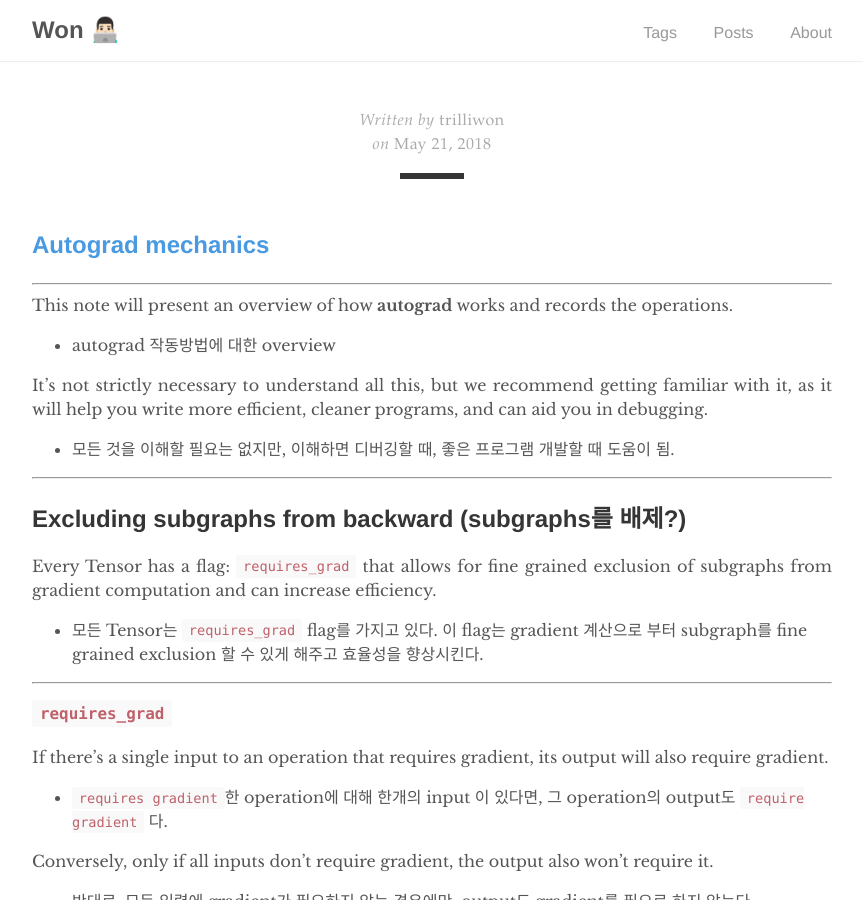
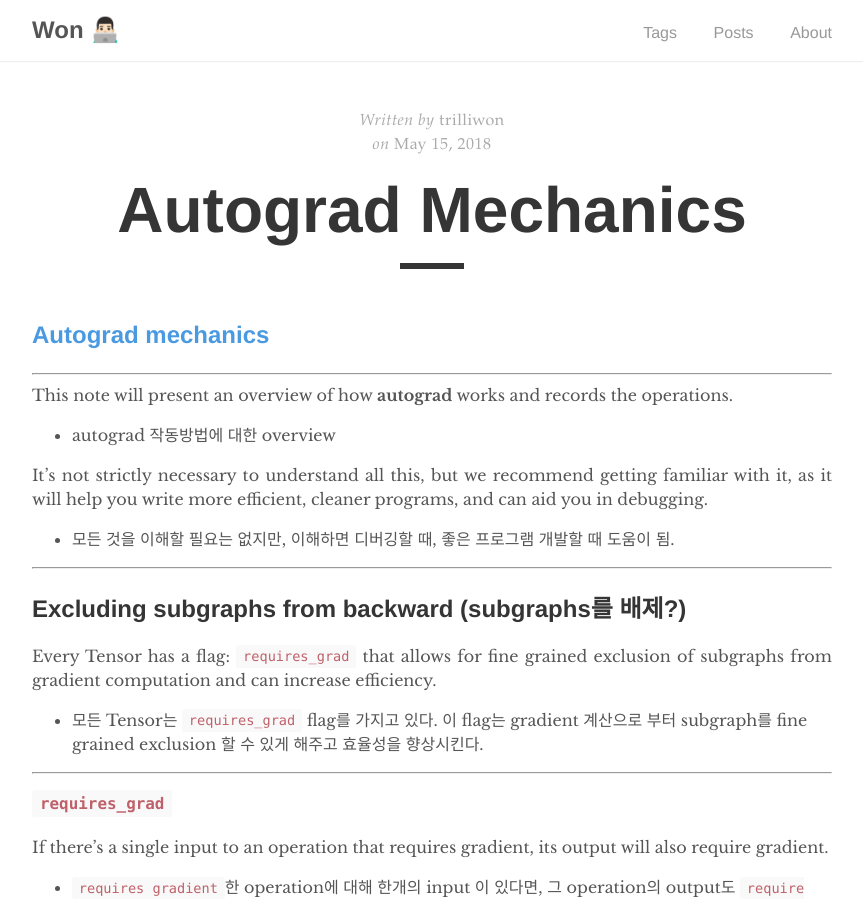
Before and after one commit to trilliwon/ABL, a Jekyll site: the page built from _posts/pytorch/2018-05-15-autograd-mechanics.md, in a window 1280 px wide and 900 px high. Shown: the whole window, without its empty margins (208-1071 px from the left). Built offline with Jekyll 4.4.1, drawn with Linux system fonts in a browser that asks for light colours; nearby versions of some CDN libraries; our own code applies the rules of GitHub Pages for plain Markdown files.

Commit message:
Mon May 21 20:00:26 KST 2018

```diff
--- a/_posts/pytorch/2018-05-15-autograd-mechanics.md
+++ b/_posts/pytorch/2018-05-15-autograd-mechanics.md
@@ -1,6 +1,6 @@
 ---
 layout: post
-title:  "Autograd Mechanics
+title:  "Autograd Mechanics"
 date:   2018-05-15 15:00:00 +0900
 tags: [Pytorch]
 ---
```
